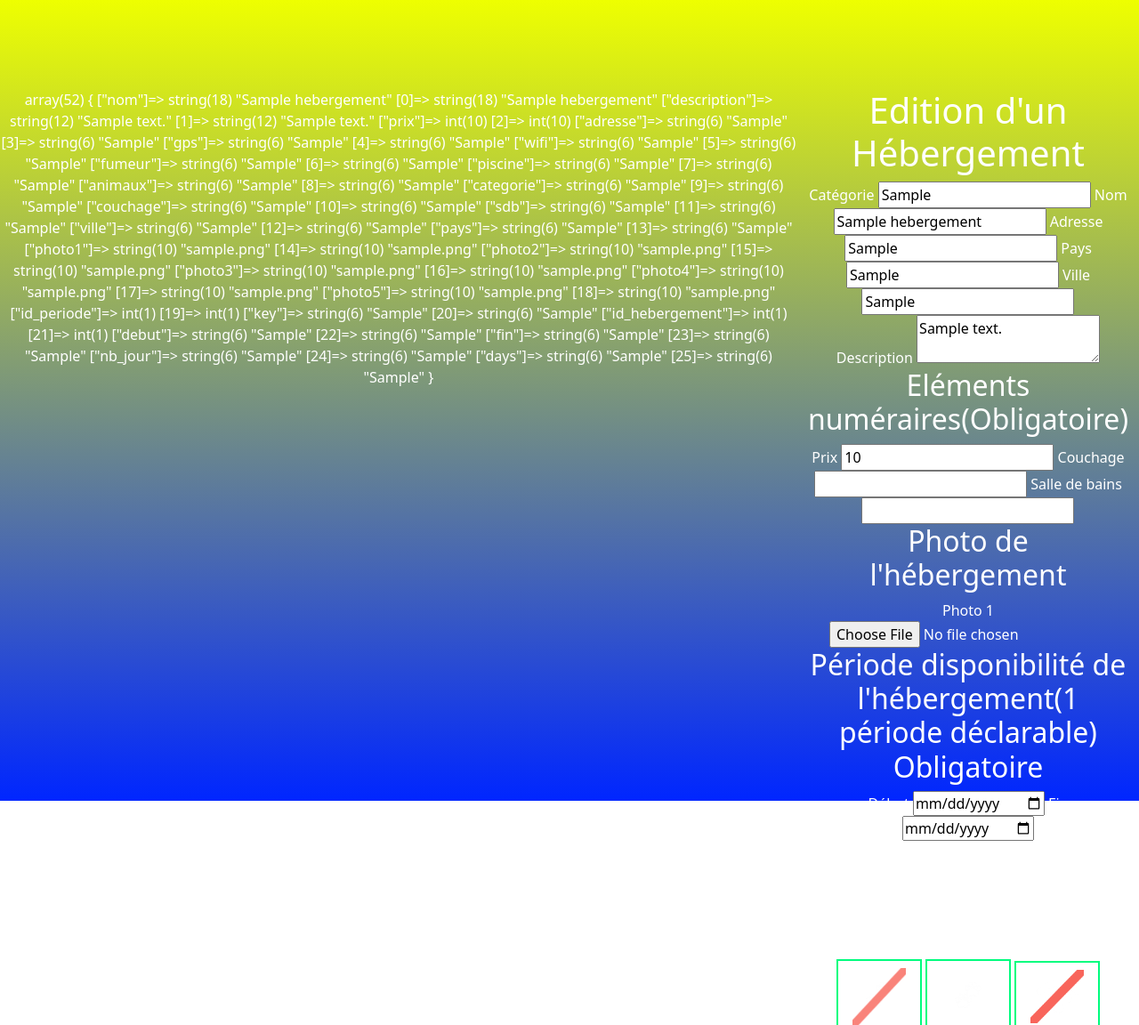
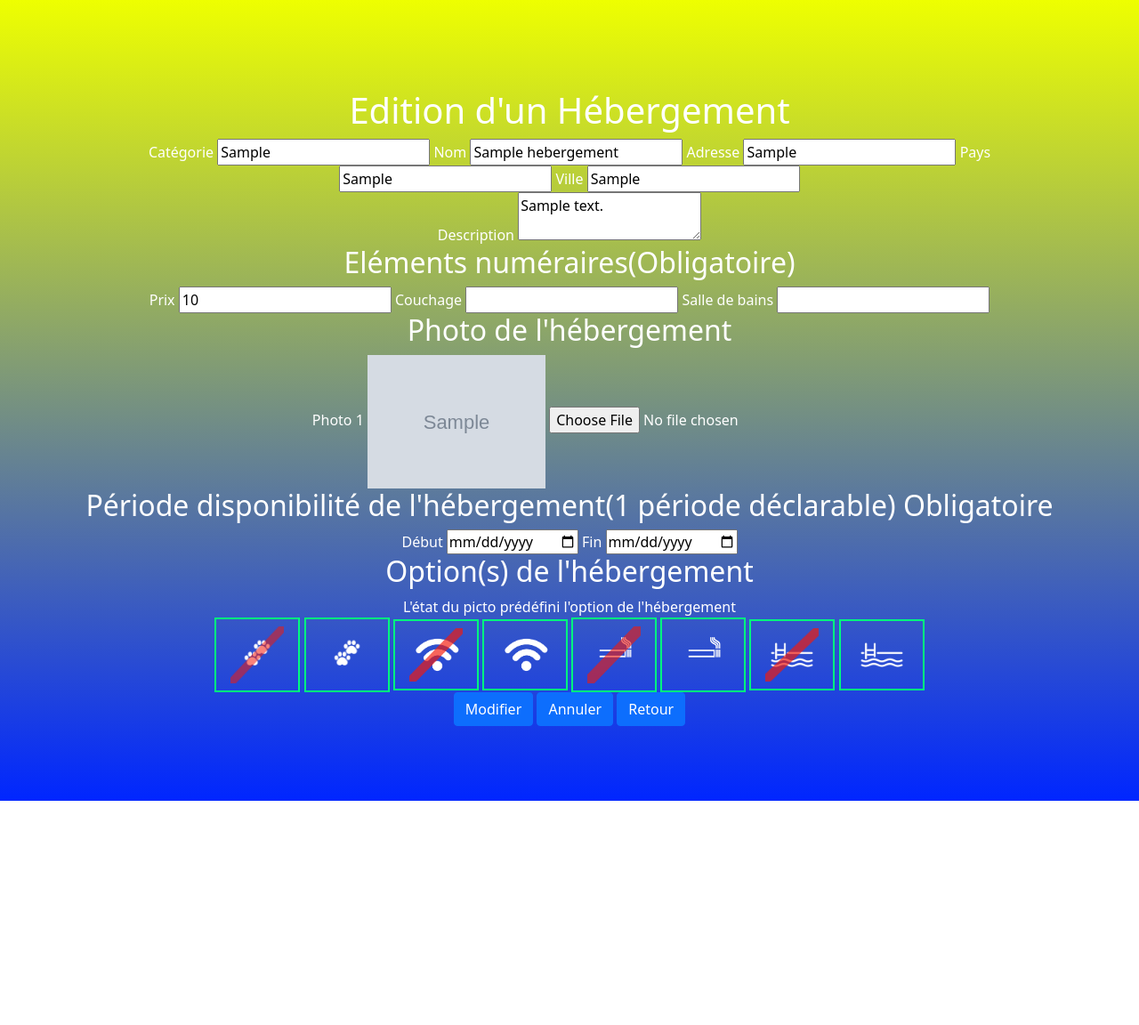
Before and after one commit to codeuronline/Aux2Alpes, a PHP site: page /dev/edit.php?id_hebergement=1 in a window 1280 px wide. Shown: the top 1152 px of the page at 89% size. After the commit the page ends 900 px from the top, so only its background shows below. Run offline with PHP 8.4, Linux system fonts and the light colour scheme; tables that the repository leaves empty or names only in its code hold one stand-in row (values such as "Sample post"); grey boxes marked "Sample" are stand-in pictures.

Commit message:
dev-back36->traitementsimageok

```diff
--- a/dev/add.php
+++ b/dev/add.php
@@ -46,7 +46,7 @@ if ($_POST) {
                 if (!(in_array($extension, $extensionsAutorisees_image))) {
                     $_SESSION['erreur'] = 'photo' . $i . ": Format non conforme";
                 } else {
-                    $form['photo' . $i] =  $form['categorie'] . '_' . $form['ville'] . '_' . $i . '_' . $periode['debut'] . $extension;
+                    $form['photo' . $i] =  'photo_' . $i . '_' . date("Y_m_d_H_i") . $extension;
                     copy($maphoto_tmp, "photo/" . $form['photo' . $i]);
                 }
             } else {
--- a/dev/details.php
+++ b/dev/details.php
@@ -14,8 +14,8 @@ if (isset($_GET['id_hebergement']) && !empty($_GET['id_hebergement'])) {
     $query1 = $db->prepare($sql1);
     $query1->bindValue(':id', intval($hebergement['id_periode']));
     $query1->execute();
-    $periode = $query1->fetch();
-    var_dump($hebergement);
+    $periode = $query1->fetch(PDO::FETCH_ASSOC);
+
 
 
     //traite les elmements de la table jours
@@ -66,6 +66,7 @@ if (isset($_GET['id_hebergement']) && !empty($_GET['id_hebergement'])) {
 
                 <p>Photo 1:
                     <input type="hidden" id="id_periode" name="id_periode" value=<?= $periode['id_periode'] ?>>
+
                     <?= (isset($hebergement['photo1']) && !(empty($hebergement['photo1']))) ? "<img src='photo/" . $hebergement['photo1'] . "' width='200'>" : "<img src='../image/vide.png' width='50'"; ?>
                 </p>
                 <p>Debut: <?= $periode['debut'] ?></p>
--- a/dev/edit.php
+++ b/dev/edit.php
@@ -10,15 +10,15 @@ if (isset($_GET['id_hebergement']) && !empty($_GET['id_hebergement'])) {
     $query = $db->prepare($sql);
     $query->bindValue(':id', $id, PDO::PARAM_INT);
     $query->execute();
-    $hebergement = $query->fetch();
+    $hebergement = $query->fetch(PDO::FETCH_ASSOC);
     //traite les elements de la table periode
     $sql1 = 'SELECT * FROM periode  WHERE id_periode = :id';
     $query1 = $db->prepare($sql1);
     $query1->bindValue(':id', $hebergement['id_periode'], PDO::PARAM_INT);
     $query1->execute();
-    $periode = $query1->fetch();
+    $periode = $query1->fetch(PDO::FETCH_ASSOC);
     //traite le cas image
-    var_dump($hebergement);
+
     //trait les elmements de la table jours
     //on verifie si le hebergement existe
     if (!$hebergement) {
@@ -96,8 +96,8 @@ if (isset($_GET['id_hebergement']) && !empty($_GET['id_hebergement'])) {
                     <div class="form-group">
                         <h2>Photo de l'hébergement</h2>
                         <label for="photo1">Photo 1</label>
+                        <img src="photo/<?= $hebergement['photo1'] ?>" alt="photo1" width=200>
                         <input type="file" id="photo1" name="photo1" class="form-controls"><br>
-
                     </div>
                     <div class="form-group">
                         <h2>Période disponibilité de l'hébergement(1 période déclarable) Obligatoire</h2>
--- a/dev/index.php
+++ b/dev/index.php
@@ -5,6 +5,7 @@ $sql = 'SELECT * FROM `hebergement`';
 $query = $db->prepare($sql);
 $query->execute();
 $result = $query->fetchAll(PDO::FETCH_ASSOC);
+
 require_once('close.php');
 require_once('hebergement.class.php');
 ?>
```
Also changed, not shown: dev/update.php (+19 -4 lines), dev/photo/gfgf_gfgfgf_1_2022_01_19_14_14.jpg (added), dev/photo/gite_Chambery_1_2022_01_19_01_44.jpg (added), dev/photo/photo_1_2022_01_19_14_27.jpg (added), 1 other file.
